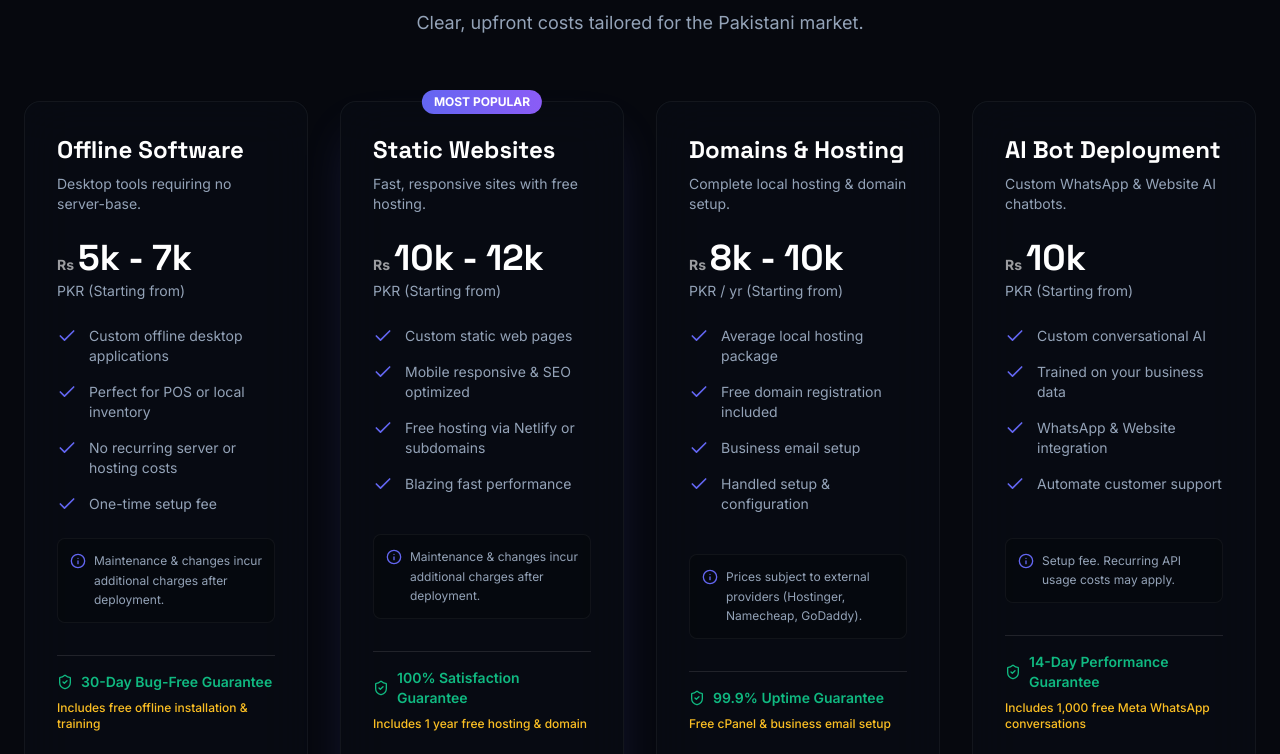
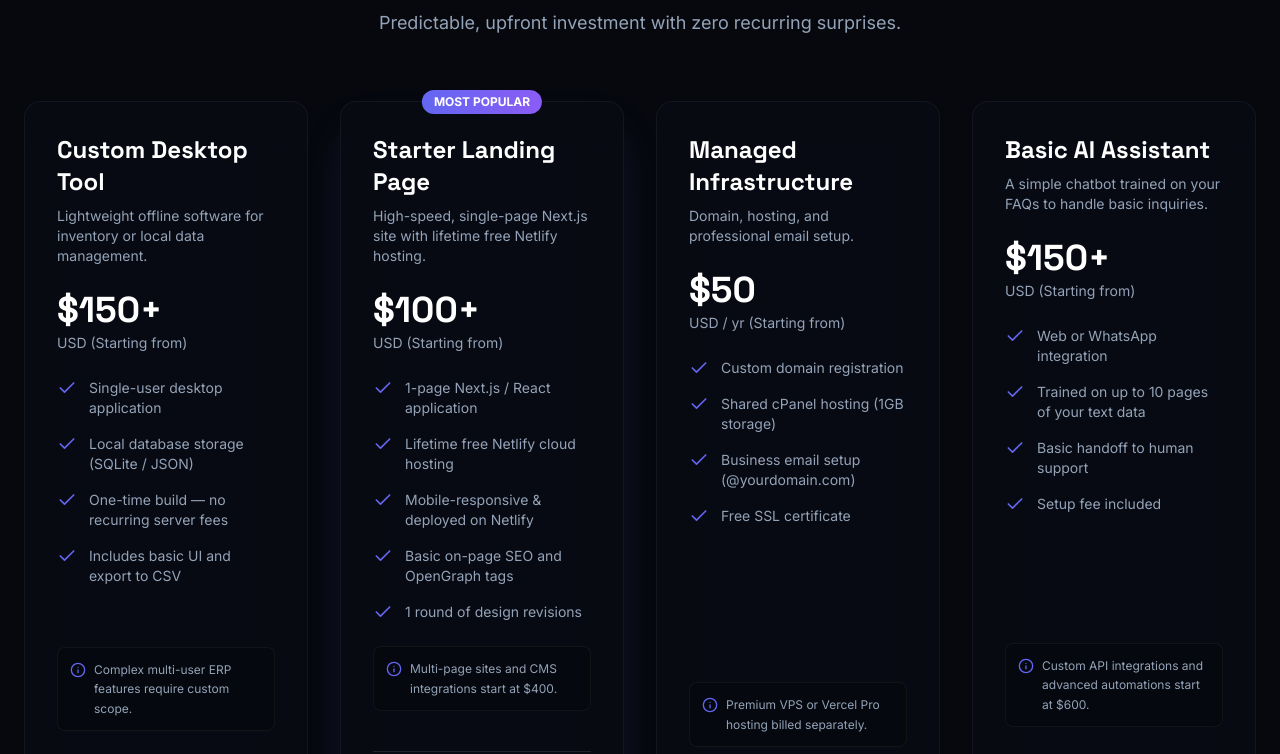
Before and after one commit to Imranalit/weblytic, a Next.js app: page / in a window 1280 px wide. Shown: the part 7840-8594 px from the top of the page. Built offline with nearby package versions, Linux system fonts and the light colour scheme.

Commit message:
feat: universal global USD pricing, lifetime free Netlify hosting on static sites, primary email hello@weblytic.cc, and updated chatbot knowledge

```diff
--- a/app/layout.tsx
+++ b/app/layout.tsx
@@ -16,30 +16,28 @@ export const viewport: Viewport = {
 export const metadata: Metadata = {
   metadataBase: new URL("https://weblytic.cc"),
   title: {
-    default: "Weblytic — Custom Software, Offline POS & Web Dev Pakistan",
+    default: "Weblytic — Custom Software, Next.js Web Dev & AI Automation",
     template: "%s | Weblytic",
   },
-  description: "Weblytic builds custom offline POS software with zero monthly fees, high-speed Next.js websites, local cPanel servers, and WhatsApp AI bots in Pakistan.",
+  description: "Weblytic engineers high-performance custom software, fast Next.js websites, managed cloud infrastructure, and intelligent AI chatbots for modern businesses worldwide.",
   keywords: [
-    "offline POS software Pakistan",
-    "retail POS system one time fee",
-    "offline pharmacy software",
-    "WhatsApp AI chatbot Pakistan",
-    "WhatsApp business bot integration",
-    "local cPanel server setup",
-    "on-premise intranet server",
-    "Next.js web development Pakistan",
-    "website design Sukkur Khairpur Sindh",
-    "cPanel domain hosting Pakistan",
-    "Pdfnestor.com",
-    "Weblytic software house"
+    "custom software development",
+    "offline desktop tools",
+    "retail inventory POS software",
+    "Next.js web development",
+    "high speed web agency",
+    "WhatsApp AI chatbot",
+    "business AI automation",
+    "managed cloud hosting",
+    "cPanel domain setup",
+    "Weblytic digital agency"
   ],
   alternates: {
     canonical: "https://weblytic.cc",
   },
   openGraph: {
-    title: "Weblytic — Custom Software, Offline POS & Web Dev Pakistan",
-    description: "Weblytic builds custom offline POS software with zero monthly fees, high-speed Next.js websites, local cPanel servers, and WhatsApp AI bots in Pakistan.",
+    title: "Weblytic — Custom Software, Next.js Web Dev & AI Automation",
+    description: "Weblytic engineers high-performance custom software, fast Next.js websites, managed cloud infrastructure, and intelligent AI chatbots for modern businesses worldwide.",
     url: "https://weblytic.cc",
     siteName: "Weblytic",
     images: [
@@ -48,7 +46,7 @@ export const metadata: Metadata = {
         width: 1200,
         height: 630,
         type: "image/jpeg",
-        alt: "Weblytic — Custom Software, Offline POS & Web Dev Pakistan",
+        alt: "Weblytic — Custom Software, Next.js Web Dev & AI Automation",
       },
     ],
     locale: "en_US",
@@ -56,8 +54,8 @@ export const metadata: Metadata = {
   },
   twitter: {
     card: "summary_large_image",
-    title: "Weblytic — Custom Software, Offline POS & Web Dev Pakistan",
-    description: "Weblytic builds custom offline POS software with zero monthly fees, high-speed Next.js websites, local cPanel servers, and WhatsApp AI bots in Pakistan.",
+    title: "Weblytic — Custom Software, Next.js Web Dev & AI Automation",
+    description: "Weblytic engineers high-performance custom software, fast Next.js websites, managed cloud infrastructure, and intelligent AI chatbots for modern businesses worldwide.",
     images: ["https://weblytic.cc/og-image.jpg"],
   },
   icons: {
@@ -85,9 +83,8 @@ const websiteSchema = {
   "@context": "https://schema.org",
   "@type": "WebSite",
   "name": "Weblytic",
-  "alternateName": "Weblytic Pakistan",
   "url": "https://weblytic.cc",
-  "description": "Custom offline software, Next.js web development, local cPanel servers, and WhatsApp AI bot deployments in Pakistan.",
+  "description": "High-performance custom software, Next.js web development, managed cloud infrastructure, and AI chatbot automation worldwide.",
   "inLanguage": "en-US",
   "potentialAction": {
     "@type": "SearchAction",
@@ -104,10 +101,10 @@ const businessSchema = {
   "image": "https://weblytic.cc/og-image.jpg",
   "url": "https://weblytic.cc",
   "telephone": "+923131398796",
-  "email": "support@weblytic.cc",
-  "priceRange": "PKR 5000 - PKR 80000",
-  "currenciesAccepted": "PKR",
-  "paymentAccepted": "Cash, Bank Transfer, EasyPaisa, JazzCash",
+  "email": "hello@weblytic.cc",
+  "priceRange": "$50 - $1000+",
+  "currenciesAccepted": "USD",
+  "paymentAccepted": "Credit Card, Stripe, Bank Transfer, Online Payment",
   "address": {
     "@type": "PostalAddress",
     "streetAddress": "Khairpur Mirs'",
@@ -129,8 +126,8 @@ const businessSchema = {
         "@type": "Offer",
         "itemOffered": {
           "@type": "Service",
-          "name": "Custom Offline POS & ERP Software",
-          "description": "Tailored retail and wholesale POS software requiring zero monthly cloud or license fees."
+          "name": "Custom Desktop Software & Tools",
+          "description": "Lightweight offline tools for inventory and data management with zero recurring server fees."
         }
       },
       {
@@ -138,15 +135,15 @@ const businessSchema = {
         "itemOffered": {
           "@type": "Service",
           "name": "Next.js Web Development",
-          "description": "High-performance, mobile-first websites optimized for sub-second load times and 100/100 PageSpeed SEO."
+          "description": "High-performance, mobile-first websites optimized for conversion and 100/100 PageSpeed SEO."
         }
       },
       {
         "@type": "Offer",
         "itemOffered": {
           "@type": "Service",
-          "name": "Local cPanel & Domain Hosting",
-          "description": "High-speed NVMe hosting, automated backups, and private intranet server setups in Pakistan."
+          "name": "Managed Infrastructure & Hosting",
+          "description": "Domain registration, professional email setup, SSL certificates, and managed cPanel hosting."
         }
       },
       {
@@ -172,7 +169,7 @@ const businessSchema = {
     "https://instagram.com/weblytic.cc",
     "https://wa.me/923131398796"
   ],
-  "description": "Weblytic delivers custom offline POS software with zero monthly fees, high-speed Next.js websites, local cPanel servers, and official WhatsApp AI chatbots."
+  "description": "Weblytic engineers high-performance custom software, fast Next.js websites, managed cloud infrastructure, and intelligent AI chatbots for modern businesses worldwide."
 };
 
 export default function RootLayout({
--- a/components/Contact.tsx
+++ b/components/Contact.tsx
@@ -109,9 +109,9 @@ ${message}`;
                   <div className="font-medium text-white mb-0.5">Email Us</div>
                   <div className="flex flex-col gap-0.5 text-xs sm:text-sm">
                     <div>
-                      <span className="text-text-muted text-xs mr-1.5">Support:</span>
-                      <a href="mailto:support@weblytic.cc" className="hover:text-primary transition-colors text-white/90">
-                        support@weblytic.cc
+                      <span className="text-text-muted text-xs mr-1.5">Primary:</span>
+                      <a href="mailto:hello@weblytic.cc" className="hover:text-primary transition-colors text-white/90">
+                        hello@weblytic.cc
                       </a>
                     </div>
                     <div>
--- a/components/Footer.tsx
+++ b/components/Footer.tsx
@@ -55,7 +55,7 @@ export default function Footer() {
             </p>
             <div className="text-xs text-text-muted space-y-1">
               <p>📍 Khairpur Mirs', Sindh, Pakistan</p>
-              <p>✉️ Support: <a href="mailto:support@weblytic.cc" className="hover:text-primary transition-colors text-white/90">support@weblytic.cc</a></p>
+              <p>✉️ Contact: <a href="mailto:hello@weblytic.cc" className="hover:text-primary transition-colors text-white/90">hello@weblytic.cc</a></p>
               <p>✉️ Careers: <a href="mailto:careers@weblytic.cc" className="hover:text-primary transition-colors text-white/90">careers@weblytic.cc</a></p>
               <p>✉️ Admin: <a href="mailto:admin@weblytic.cc" className="hover:text-primary transition-colors text-white/90">admin@weblytic.cc</a></p>
               <p>📱 <a href="https://wa.me/923131398796" className="hover:text-primary transition-colors">+92 313 1398796</a></p>
--- a/components/Pricing.tsx
+++ b/components/Pricing.tsx
@@ -7,69 +7,66 @@ import { fadeUp, staggerContainer } from "@/lib/motion";
 
 const plans = [
   {
-    prefix: "offline",
-    name: "Offline Software",
-    description: "Desktop tools requiring no server-base.",
-    price: "5k - 7k",
-    suffix: "PKR",
+    name: "Custom Desktop Tool",
+    description: "Lightweight offline software for inventory or local data management.",
+    price: "$150+",
+    suffix: "USD",
     features: [
-      "Custom offline desktop applications",
-      "Perfect for POS or local inventory",
-      "No recurring server or hosting costs",
-      "One-time setup fee",
+      "Single-user desktop application",
+      "Local database storage (SQLite / JSON)",
+      "One-time build — no recurring server fees",
+      "Includes basic UI and export to CSV",
     ],
-    note: "Maintenance & changes incur additional charges after deployment.",
+    note: "Complex multi-user ERP features require custom scope.",
     guarantee: "30-Day Bug-Free Guarantee",
-    offer: "Includes free offline installation & training",
+    offer: "Includes 1 hour of free post-launch support",
   },
   {
-    prefix: "static",
-    name: "Static Websites",
+    name: "Starter Landing Page",
     popular: true,
-    description: "Fast, responsive sites with free hosting.",
-    price: "10k - 12k",
-    suffix: "PKR",
+    description: "High-speed, single-page Next.js site with lifetime free Netlify hosting.",
+    price: "$100+",
+    suffix: "USD",
     features: [
-      "Custom static web pages",
-      "Mobile responsive & SEO optimized",
-      "Free hosting via Netlify or subdomains",
-      "Blazing fast performance",
+      "1-page Next.js / React application",
+      "Lifetime free Netlify cloud hosting",
+      "Mobile-responsive & deployed on Netlify",
+      "Basic on-page SEO and OpenGraph tags",
+      "1 round of design revisions",
     ],
-    note: "Maintenance & changes incur additional charges after deployment.",
-    guarantee: "100% Satisfaction Guarantee",
-    offer: "Includes 1 year free hosting & domain",
+    note: "Multi-page sites and CMS integrations start at $400.",
+    guarantee: "100% Money-Back Guarantee",
+    offer: "Launch Offer: Free Domain (1 Yr) & Lifetime Free Netlify Hosting",
   },
   {
-    prefix: "hosting",
-    name: "Domains & Hosting",
-    description: "Complete local hosting & domain setup.",
-    price: "8k - 10k",
-    suffix: "PKR / yr",
+    name: "Managed Infrastructure",
+    description: "Domain, hosting, and professional email setup.",
+    price: "$50",
+    suffix: "USD / yr",
     features: [
-      "Average local hosting package",
-      "Free domain registration included",
-      "Business email setup",
-      "Handled setup & configuration",
+      "Custom domain registration",
+      "Shared cPanel hosting (1GB storage)",
+      "Business email setup (@yourdomain.com)",
+      "Free SSL certificate",
     ],
-    note: "Prices subject to external providers (Hostinger, Namecheap, GoDaddy).",
+    note: "Premium VPS or Vercel Pro hosting billed separately.",
     guarantee: "99.9% Uptime Guarantee",
-    offer: "Free cPanel & business email setup",
+    offer: "Free migration from your current host",
   },
   {
-    prefix: "ai",
-    name: "AI Bot Deployment",
-    description: "Custom WhatsApp & Website AI chatbots.",
-    price: "10k",
-    suffix: "PKR",
+    name: "Basic AI Assistant",
+    description: "A simple chatbot trained on your FAQs to handle basic inquiries.",
+    price: "$150+",
+    suffix: "USD",
     features: [
-      "Custom conversational AI",
-      "Trained on your business data",
-      "WhatsApp & Website integration",
-      "Automate customer support",
+      "Web or WhatsApp integration",
+      "Trained on up to 10 pages of your text data",
+      "Basic handoff to human support",
+      "Setup fee included",
     ],
-    note: "Setup fee. Recurring API usage costs may apply.",
+    note: "Custom API integrations and advanced automations start at $600.",
     guarantee: "14-Day Performance Guarantee",
-    offer: "Includes 1,000 free Meta WhatsApp conversations",
+    offer: "Limited: 2 setup slots left this month",
   },
 ];
 
@@ -94,7 +91,7 @@ export default function Pricing() {
             variants={fadeUp}
             className="text-lg text-text-muted max-w-2xl mx-auto"
           >
-            Clear, upfront costs tailored for the Pakistani market.
+            Predictable, upfront investment with zero recurring surprises.
           </m.p>
         </div>
 
@@ -119,21 +116,20 @@ export default function Pricing() {
                 </div>
               )}
 
-              <h3 data-localize={`${plan.prefix}-title`} className="text-2xl font-display font-bold text-white mb-2">
+              <h3 className="text-2xl font-display font-bold text-white mb-2">
                 {plan.name}
               </h3>
-              <p data-localize={`${plan.prefix}-desc`} className="text-sm text-text-muted mb-6 min-h-[40px]">
+              <p className="text-sm text-text-muted mb-6 min-h-[40px]">
                 {plan.description}
               </p>
 
               <div className="mb-6">
                 <div className="flex items-baseline gap-1 text-white">
-                  <span className="text-sm font-bold opacity-60">Rs</span>
-                  <span data-localize={`${plan.prefix}-price`} className="text-4xl font-display font-bold">
+                  <span className="text-4xl font-display font-bold">
                     {plan.price}
                   </span>
                 </div>
-                <span data-localize={`${plan.prefix}-price-sub`} className="text-text-muted text-sm">
+                <span className="text-text-muted text-sm">
                   {plan.suffix} (Starting from)
                 </span>
               </div>
@@ -142,26 +138,26 @@ export default function Pricing() {
                 {plan.features.map((feature, idx) => (
                   <li key={idx} className="flex items-start gap-3 text-sm text-text-muted">
                     <Check className="w-5 h-5 text-primary shrink-0" />
-                    <span data-localize={`${plan.prefix}-feat-${idx + 1}`}>{feature}</span>
+                    <span>{feature}</span>
                   </li>
                 ))}
               </ul>
 
               <div className="bg-background/50 border border-white/5 rounded-lg p-3 mb-4 flex gap-2 items-start">
                 <Info className="w-4 h-4 text-primary shrink-0 mt-0.5" />
-                <p data-localize={`${plan.prefix}-footer`} className="text-xs text-text-muted leading-relaxed">
+                <p className="text-xs text-text-muted leading-relaxed">
                   {plan.note}
                 </p>
               </div>
 
-              {/* Add this right above the Get Started button */}
-              <div className="mt-4 space-y-2 border-t border-white/10 pt-4 mb-6">
-                <p className="text-sm font-semibold text-success flex items-center gap-2">
+              {/* Visual Guarantee & Offer Badges */}
+              <div className="mt-6 mb-6 space-y-2 border-t border-white/10 pt-4 text-left">
+                <p className="text-sm font-semibold text-[#10B981] flex items-center gap-2">
                   <ShieldCheck className="w-4 h-4 shrink-0" />
-                  <span data-localize={`${plan.prefix}-guarantee`}>{plan.guarantee}</span>
+                  <span>{plan.guarantee}</span>
                 </p>
                 <p className="text-xs text-amber-400 font-medium">
-                  <span data-localize={`${plan.prefix}-offer`}>{plan.offer}</span>
+                  <span>{plan.offer}</span>
                 </p>
               </div>
 
```
Also changed, not shown: netlify/edge-functions/chat.ts (+16 -16 lines), netlify/edge-functions/pricing-config.ts (deleted, +0 -53 lines).
